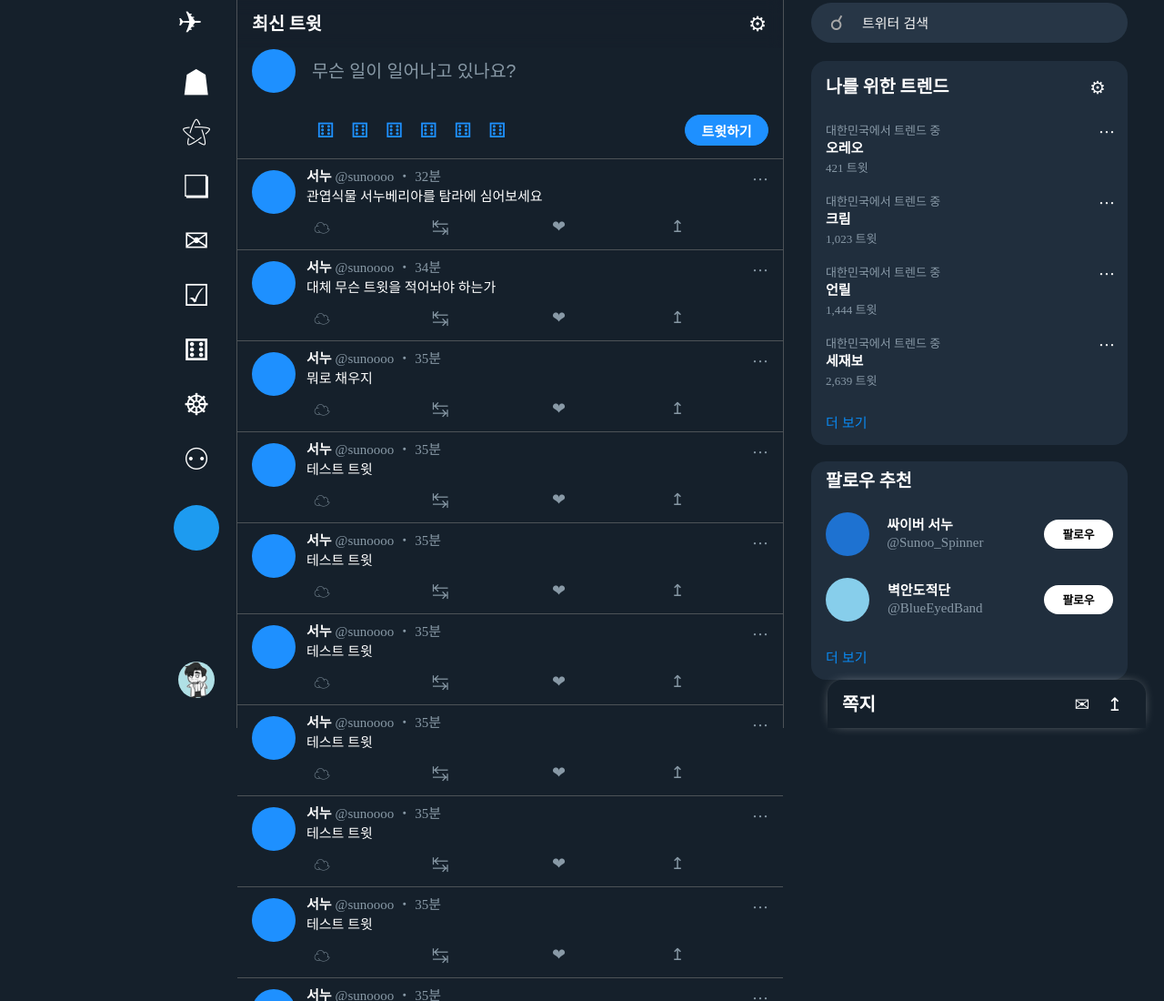
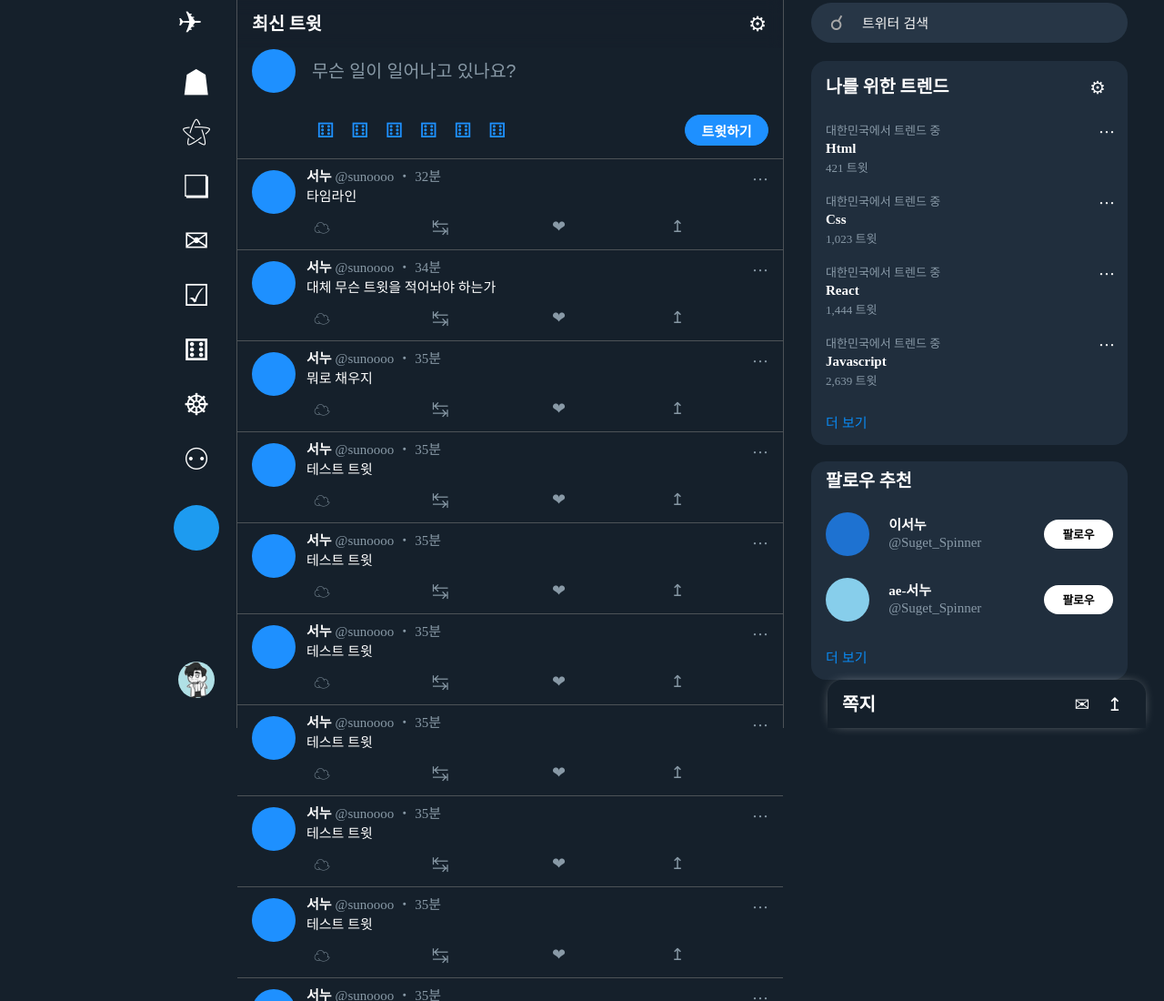
Before and after one commit to sunoo-lee/twitter, a plain HTML site: page index.html in a window 1280 px wide. Shown: the top 1100 px of the page at 91% size. Drawn offline with Linux system fonts and the light colour scheme.

Commit message:
Update index.html

```diff
--- a/index.html
+++ b/index.html
@@ -91,7 +91,7 @@
 							<div class="trend__info">
 								<div class="trend__text" >
 									<p class="trend__text--location">대한민국에서 트렌드 중</p>
-									<p class="trend__text--keyword">오레오</p>
+									<p class="trend__text--keyword">Html</p>
 									<p class="trend__text--count">421 트윗</p>
 								</div>
 								<button class="trend__button">&#8943;</button>
@@ -101,7 +101,7 @@
 							<div class="trend__info">
 								<div class="trend__text" >
 									<p class="trend__text--location">대한민국에서 트렌드 중</p>
-									<p class="trend__text--keyword">크림</p>
+									<p class="trend__text--keyword">Css</p>
 									<p class="trend__text--count">1,023 트윗</p>
 								</div>
 								<button class="trend__button">&#8943;</button>
@@ -111,7 +111,7 @@
 							<div class="trend__info">
 								<div class="trend__text" >
 									<p class="trend__text--location">대한민국에서 트렌드 중</p>
-									<p class="trend__text--keyword">언릴</p>
+									<p class="trend__text--keyword">React</p>
 									<p class="trend__text--count">1,444 트윗</p>
 								</div>
 								<button class="trend__button">&#8943;</button>
@@ -121,7 +121,7 @@
 							<div class="trend__info">
 								<div class="trend__text" >
 									<p class="trend__text--location">대한민국에서 트렌드 중</p>
-									<p class="trend__text--keyword">세재보</p>
+									<p class="trend__text--keyword">Javascript</p>
 									<p class="trend__text--count">2,639 트윗</p>
 								</div>
 								<button class="trend__button">&#8943;</button>
@@ -140,8 +140,8 @@
 								<!-- <img class="recommend__profile" src="image/profile.png"> -->
 								<div class="recommend__profile--1"></div>
 								<div class="recommend__text">
-									<h3 class="recommend__name">싸이버 서누</h3>
-									<p class="recommend__id">@Sunoo_Spinner</p>
+									<h3 class="recommend__name">이서누</h3>
+									<p class="recommend__id">@Suget_Spinner</p>
 								</div>
 								<button class="recommend__follow--button">팔로우</button>
 							</div>
@@ -151,8 +151,8 @@
 								<!-- <img class="recommend__profile" src="image/profile.png"> -->
 								<div class="recommend__profile"></div>
 								<div class="recommend__text">
-									<h3 class="recommend__name">벽안도적단</h3>
-									<p class="recommend__id">@BlueEyedBand</p>
+									<h3 class="recommend__name">ae-서누</h3>
+									<p class="recommend__id">@Suget_Spinner</p>
 								</div>
 								<button class="recommend__follow--button">팔로우</button>
 							</div>
@@ -200,7 +200,7 @@
 					</div>
 					<button class="timeline__more">&#8943;</button>
 				</div>
-				<p class="timeline__140">관엽식물 서누베리아를 탐라에 심어보세요</p>
+				<p class="timeline__140">타임라인 </p>
 				<div class="timeline__menu">
 					<button class="timeline__menu--icon" >&#9729;</button>
 					<button class="timeline__menu--icon" >&#8633;</button>
```
